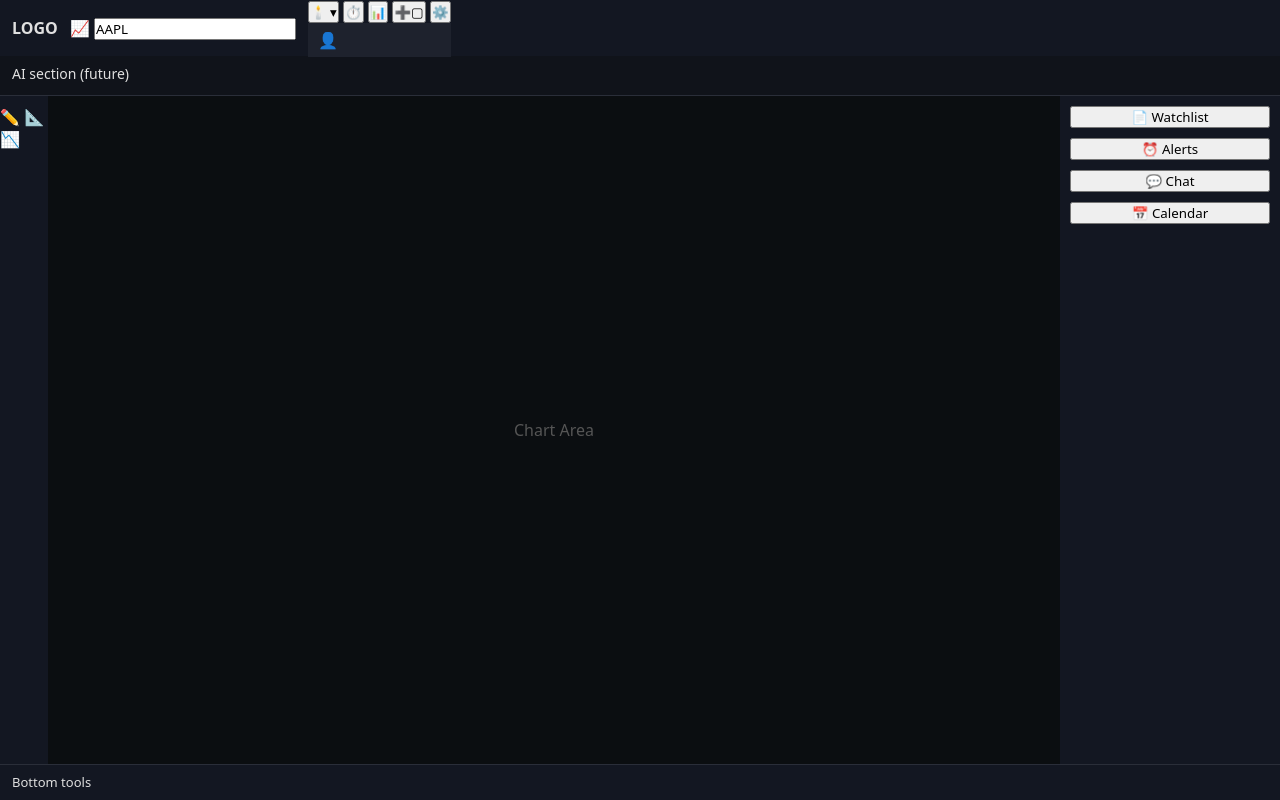
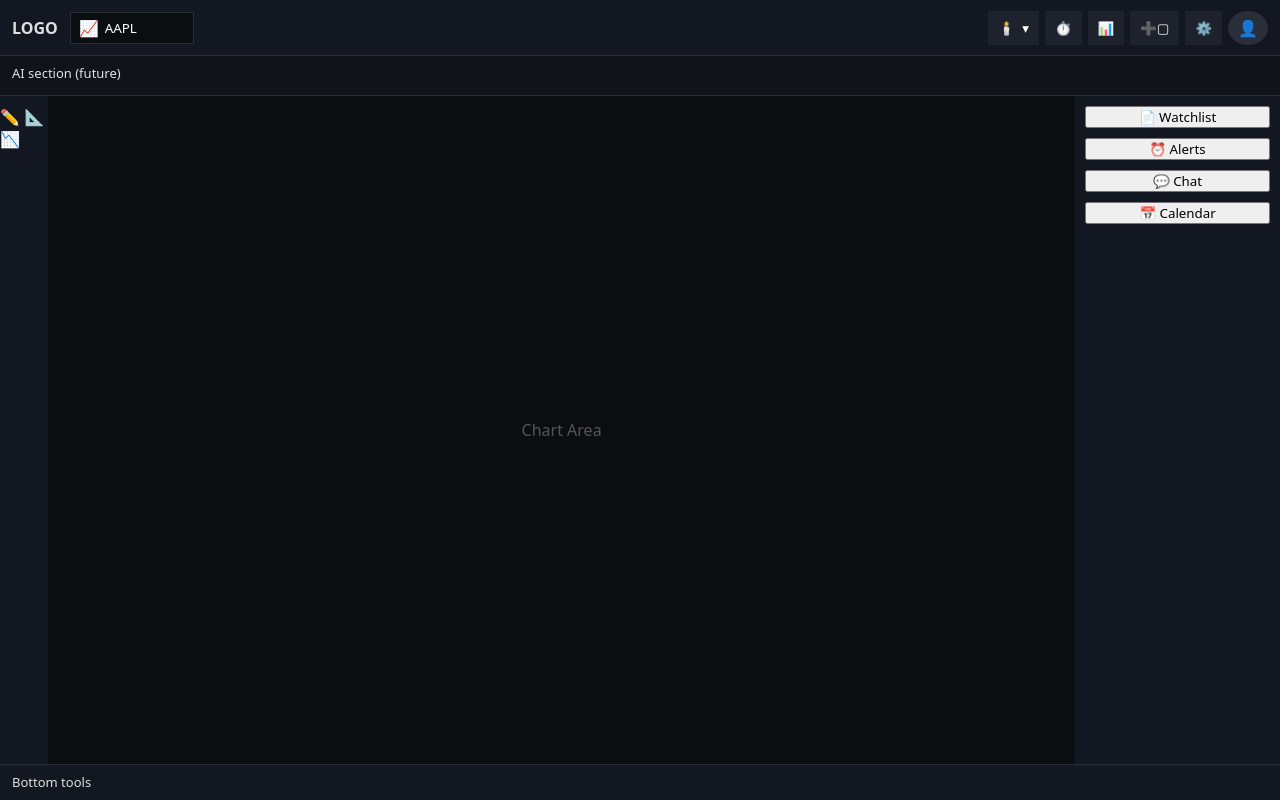
Before and after one commit to jiptwo/trading-dashboard, a website: page public/index.html in a window 1280 px wide. Drawn offline with Linux system fonts and the light colour scheme.

Commit message:
Style top bar, candle selector and right panel layout

```diff
--- a/public/style.css
+++ b/public/style.css
@@ -1,4 +1,3 @@
-/* RESET */
 * {
   box-sizing: border-box;
   margin: 0;
@@ -6,7 +5,6 @@
   font-family: system-ui, Arial, sans-serif;
 }
 
-/* BASE */
 html, body {
   width: 100%;
   height: 100%;
@@ -22,28 +20,38 @@ html, body {
   align-items: center;
   padding: 0 12px;
   gap: 12px;
+  border-bottom: 1px solid #2a2e39;
 }
 
 .logo {
   font-weight: bold;
 }
 
-.search input {
+/* SYMBOL SEARCH */
+.symbol-search {
+  display: flex;
+  align-items: center;
   background: #0b0e11;
   border: 1px solid #2a2e39;
-  color: white;
-  padding: 6px 10px;
-  width: 220px;
+  padding: 4px 8px;
+  gap: 6px;
 }
 
-.top-actions {
+.symbol-search input {
+  background: transparent;
+  border: none;
+  color: white;
+  width: 80px;
+}
+
+/* BUTTONS */
+.top-buttons {
   margin-left: auto;
   display: flex;
-  gap: 8px;
+  gap: 6px;
 }
 
-.top-actions button,
-.avatar {
+.btn {
   background: #1e222d;
   border: none;
   color: white;
@@ -51,22 +59,32 @@ html, body {
   cursor: pointer;
 }
 
+.arrow {
+  margin-left: 4px;
+}
+
+.avatar {
+  background: #2a2e39;
+  padding: 6px 10px;
+  border-radius: 50%;
+}
+
 /* AI BAR */
 #ai-bar {
   height: 40px;
   background: #10131a;
+  padding: 8px 12px;
+  font-size: 13px;
   border-bottom: 1px solid #2a2e39;
-  padding: 8px 12px;
-  font-size: 14px;
 }
 
-/* MAIN LAYOUT */
+/* MAIN */
 #main-layout {
   display: flex;
   height: calc(100vh - 56px - 40px - 36px);
 }
 
-/* LEFT BAR */
+/* LEFT */
 #left-bar {
   width: 48px;
   background: #131722;
@@ -77,7 +95,7 @@ html, body {
   gap: 10px;
 }
 
-/* CHART AREA */
+/* CHART */
 #chart-area {
   flex: 1;
   background: #0b0e11;
@@ -87,17 +105,18 @@ html, body {
   color: #555;
 }
 
-/* RIGHT BAR */
+/* RIGHT */
 #right-bar {
-  width: 220px;
+  width: 16%;
+  max-width: 260px;
   background: #131722;
+  padding: 10px;
   display: flex;
   flex-direction: column;
-  padding: 10px;
   gap: 10px;
 }
 
-/* BOTTOM BAR */
+/* BOTTOM */
 #bottom-bar {
   height: 36px;
   background: #131722;
```
